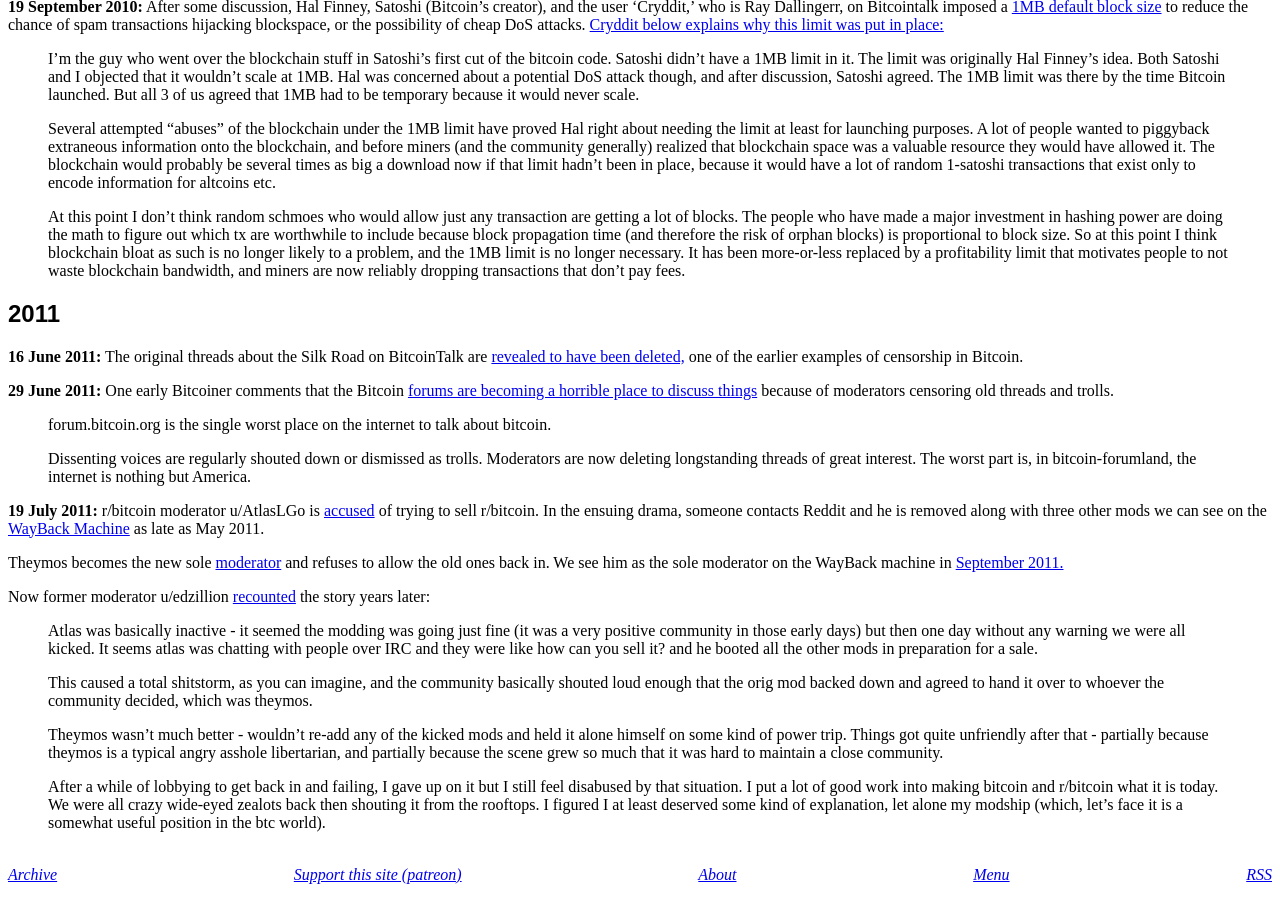
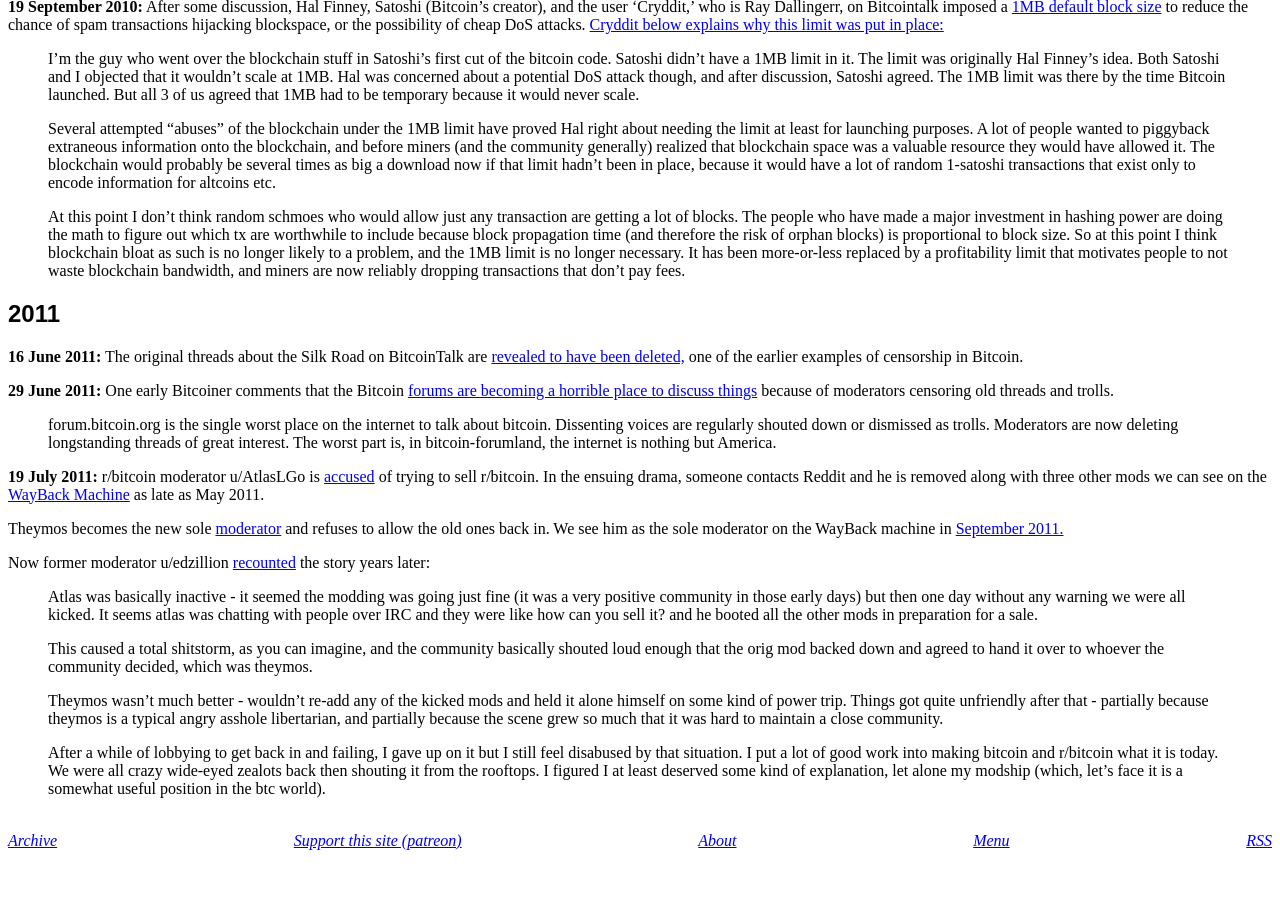
Before and after one commit to derykmakgill/website, a Jekyll site: the page built from btc.md, in a window 1280 px wide and 900 px high, scrolled down 796 px. Built offline with Jekyll 4.4.1, drawn with Linux system fonts in a browser that asks for light colours; after the commit the page ends 1662 px from its top, so only the background shows below that.

Commit message:
Update btc.md

```diff
--- a/btc.md
+++ b/btc.md
@@ -42,9 +42,7 @@
 
 **29 June 2011:** One early Bitcoiner comments that the Bitcoin [forums are becoming a horrible place to discuss things](https://bitcointalk.org/index.php?topic=17872.msg304289#msg304289) because of moderators censoring old threads and trolls.
 
->forum.bitcoin.org is the single worst place on the internet to talk about bitcoin.
->
->Dissenting voices are regularly shouted down or dismissed as trolls. Moderators are now deleting longstanding threads of great interest. The worst part is, in bitcoin-forumland, the internet is nothing but America.
+>forum.bitcoin.org is the single worst place on the internet to talk about bitcoin. Dissenting voices are regularly shouted down or dismissed as trolls. Moderators are now deleting longstanding threads of great interest. The worst part is, in bitcoin-forumland, the internet is nothing but America.
 
 **19 July 2011:** r/bitcoin moderator u/AtlasLGo is [accused](https://bitcointalk.org/index.php?topic=30211.0) of trying to sell r/bitcoin. In the ensuing drama, someone contacts Reddit and he is removed along with three other mods we can see on the [WayBack Machine](https://web.archive.org/web/20110530125818/https://www.reddit.com/r/Bitcoin/new/) as late as May 2011.
 
```
